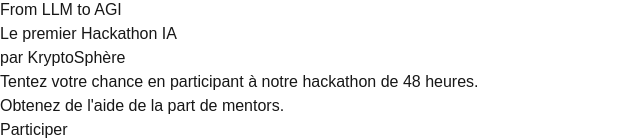
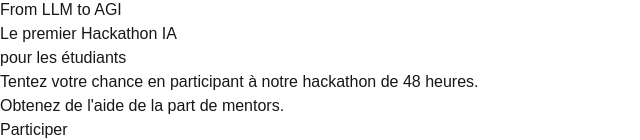
Before and after one commit to imbjdd/hack-ks, a Next.js app: page / in a window 1280 px wide. Shown: the part 150-290 px from the top of the page, without its empty margins (0-640 px from the left). Built offline with nearby package versions, Linux system fonts and the light colour scheme.

Commit message:
feat: change title

```diff
--- a/src/app/page.tsx
+++ b/src/app/page.tsx
@@ -138,7 +138,7 @@
           <div className="absolute bottom-0 right-40 hidden md:block"><Star /></div>
           <span className="text-[#612DFC]">From LLM to AGI</span><br />
           <span>Le premier Hackathon IA</span><br/>
-          <span className="text-[#FF2727]">par KryptoSphère</span>
+          <span className="text-[#FF2727]">pour les étudiants</span>
         </h1>
         <p className="text-xl">Tentez votre chance en participant à notre hackathon de 48 heures.<br/>Obtenez de l&apos;aide de la part de mentors.</p>
 
```
